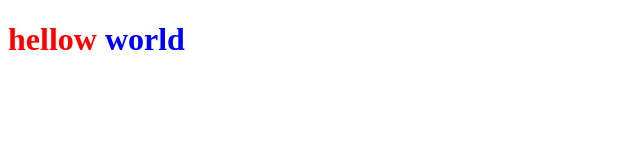
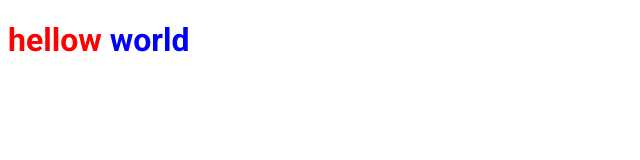
Before and after one commit to ygor-salles/ignews, a Next.js app: page / in a window 1280 px wide. Shown: the top 160 px of the page, without its empty margins (0-640 px from the left). Built offline with nearby package versions, Linux system fonts and the light colour scheme.

Commit message:
config fonts

```diff
--- a/src/pages/_app.tsx
+++ b/src/pages/_app.tsx
@@ -1,7 +1,7 @@
-import { AppProps } from "../../node_modules/next/dist/shared/lib/router/router"
+import { AppProps } from "../../node_modules/next/dist/shared/lib/router/router";
 
 function MyApp({ Component, pageProps }: AppProps) {
-  return <Component {...pageProps} />
+  return <Component {...pageProps} />;
 }
 
-export default MyApp
+export default MyApp;
--- /dev/null
+++ b/src/pages/_document.tsx
@@ -0,0 +1,24 @@
+/* eslint-disable @next/next/no-title-in-document-head */
+import Document, { Html, Head, Main, NextScript } from "next/document";
+
+export default class MyDocument extends Document {
+  render() {
+    return (
+      <Html lang="en">
+        <Head>
+          <link rel="preconnect" href="https://fonts.googleapis.com" />
+          <link
+            href="https://fonts.googleapis.com/css2?family=Roboto:wght@400;700;900&display=swap"
+            rel="stylesheet"
+          />
+
+          <title>ig.news</title>
+        </Head>
+        <body>
+          <Main />
+          <NextScript />
+        </body>
+      </Html>
+    );
+  }
+}
--- a/src/styles/home.module.scss
+++ b/src/styles/home.module.scss
@@ -1,5 +1,6 @@
 .title {
     color: red;
+    font-family: Roboto;
 
     span {
         color: blue;
```
